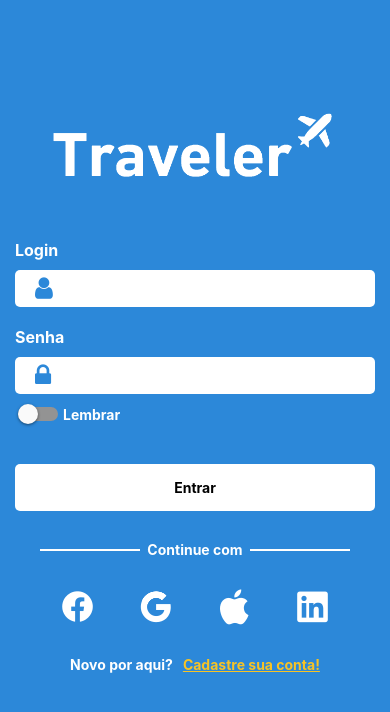
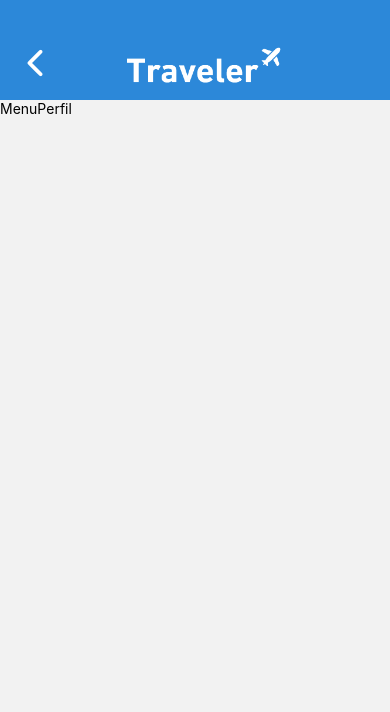
Before and after one commit to gabrielpedutti/Traveler, a React Native app: screen /MenuPerfil in a window 390 px wide. Shown: the top 712 px of the page. Built offline with nearby package versions, Linux system fonts and the light colour scheme.

Commit message:
Acrescentando base menu perfil e principal

```diff
--- a/App.js
+++ b/App.js
@@ -4,6 +4,8 @@ import CadastroProvider from './src/contexts/cadastro';
 import Login from './src/pages/Login';
 import Cadastro from './src/pages/Cadastro';
 import Home from './src/pages/Home';
+import MenuPerfil from './src/pages/MenuPerfil';
+import MenuPrincipal from './src/pages/MenuPrincipal';
 
 const Stack = createNativeStackNavigator();
 
@@ -33,6 +35,20 @@ export default function App() {
               headerShown: false,
             }}
           />
+          <Stack.Screen
+            name="MenuPerfil"
+            component={MenuPerfil}
+            options={{
+              headerShown: false,
+            }}
+          />
+          <Stack.Screen
+            name="MenuPrincipal"
+            component={MenuPrincipal}
+            options={{
+              headerShown: false,
+            }}
+          />
         </Stack.Navigator>
       </CadastroProvider>
     </NavigationContainer>
--- a/src/components/HeaderFixo/index.js
+++ b/src/components/HeaderFixo/index.js
@@ -12,7 +12,7 @@ function HeaderFixo() {
 
   return(
     <View style={styles.container}>
-      <Pressable style={styles.voltar}  onPress={() => navigation.goBack()}>
+      <Pressable style={styles.voltar} onPress={() => navigation.navigate('MenuPrincipal')}>
         <Ionicons name={'menu'} size={40} color='#fff'/>
       </Pressable>
       <Pressable>
@@ -21,7 +21,7 @@ function HeaderFixo() {
           source={require('../../assets/logo.png')}
         />
       </Pressable>
-      <Pressable>
+      <Pressable onPress={() => navigation.navigate('MenuPerfil')}>
         <FontAwesome style={styles.fotoPerfil} name={'user-circle-o'} size={40} color='#fff'/>
       </Pressable>
     </View>
--- /dev/null
+++ b/src/pages/MenuPerfil/index.js
@@ -0,0 +1,13 @@
+import { View, Text } from "react-native";
+import Header from "../../components/Header";
+
+function MenuPerfil(){
+  return(
+    <View>
+      <Header />
+      <Text>MenuPerfil</Text>
+    </View>
+  )
+}
+
+export default MenuPerfil;
--- /dev/null
+++ b/src/pages/MenuPrincipal/index.js
@@ -0,0 +1,13 @@
+import { View, Text } from "react-native";
+import Header from "../../components/Header";
+
+function MenuPrincipal(){
+  return(
+    <View>
+      <Header />
+      <Text>MenuPrincipal</Text>
+    </View>
+  )
+}
+
+export default MenuPrincipal;
```
Also changed, not shown: src/pages/MenuPerfil/styles.js (added), src/pages/MenuPrincipal/styles.js (added).
